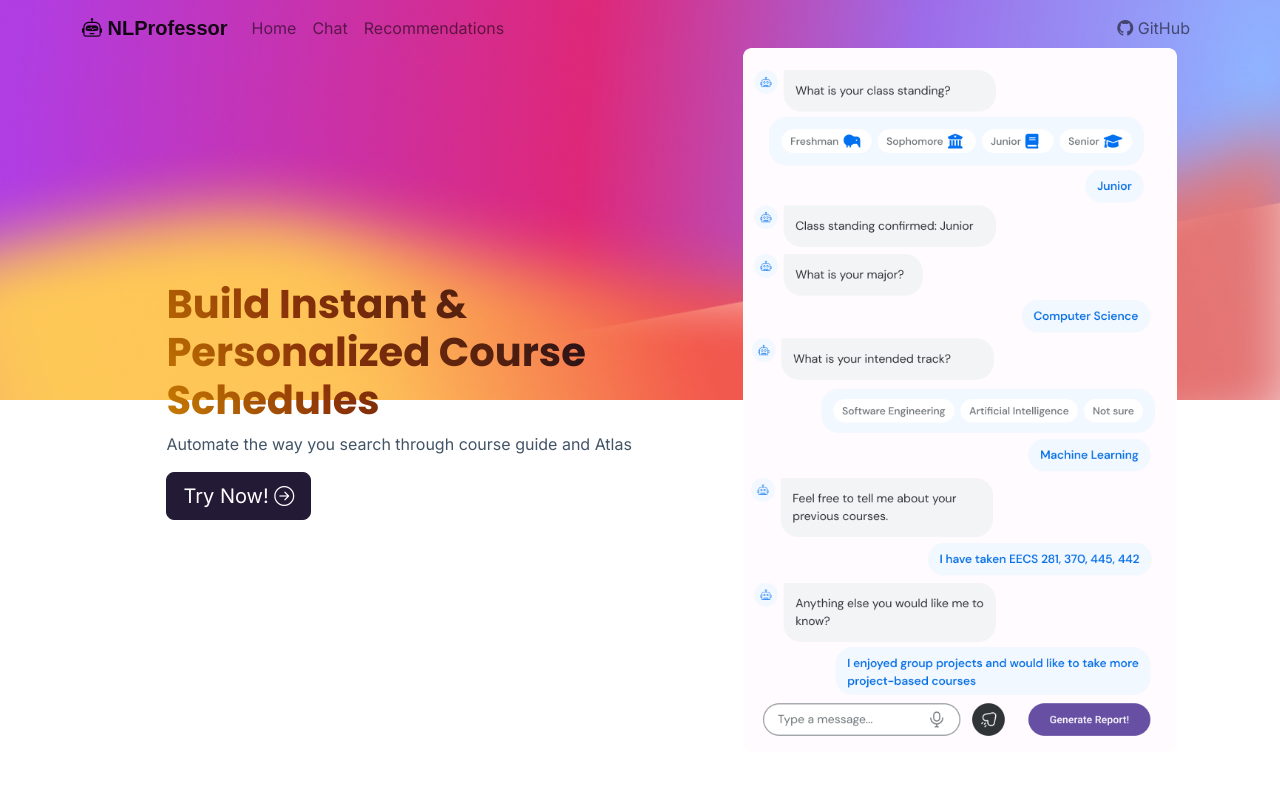
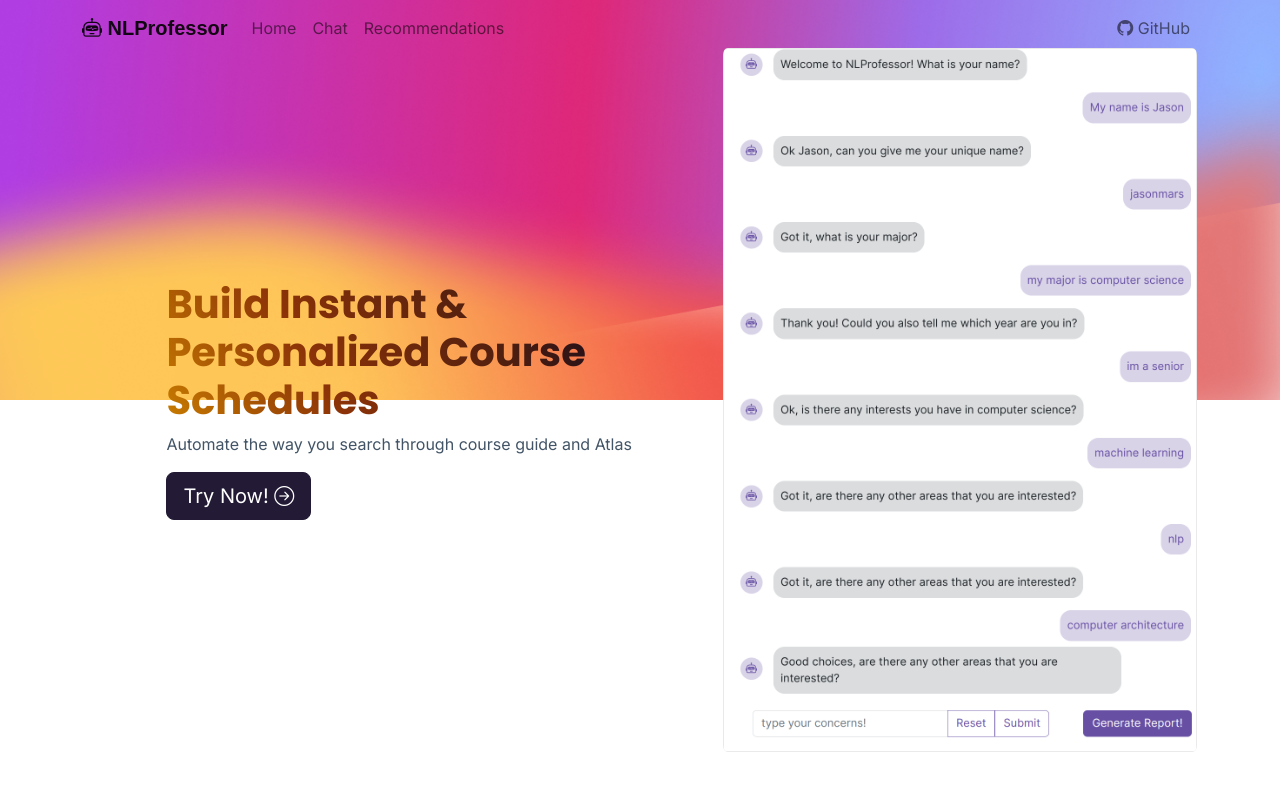
Before and after one commit to Siyao-Lu/NLProfessor, a React (Create React App) app in the folder frontend/: page / in a window 1280 px wide. Shown: the top 786 px of the page. Built offline with nearby package versions, Linux system fonts and the light colour scheme; a web font is replaced by a local one.

Commit message:
Update preview image

```diff
--- a/frontend/src/pages/Front/front.css
+++ b/frontend/src/pages/Front/front.css
@@ -29,6 +29,7 @@
 .preview-img {
     justify-self: center;
     align-self: center;
+    border-radius: 1%;
     height: 88vh;
 }
 
--- a/frontend/src/pages/Recommendation/recommendation.tsx
+++ b/frontend/src/pages/Recommendation/recommendation.tsx
@@ -2,7 +2,6 @@ import React from "react";
 import { RecCourse } from "../../components/RecCourse/RecCourse";
 import "bootstrap-icons/font/bootstrap-icons.css";
 import "./recommendation.css";
-import styles from "./rec-nav.module.css";
 
 export type CourseRec = {
   basedOn: string[];
@@ -35,7 +34,7 @@ const Recommendation = ({ courses, basedOn, name }: AppProps) => {
           </h1>
         </div>
         <div className="text-muted text-center">
-          Key words: {basedOn.join(", ")}
+          Profile: {basedOn.join(", ")}
         </div>
       </div>
       <div className="rec-cards">
```
Also changed, not shown: frontend/src/pages/Front/preview.png.
